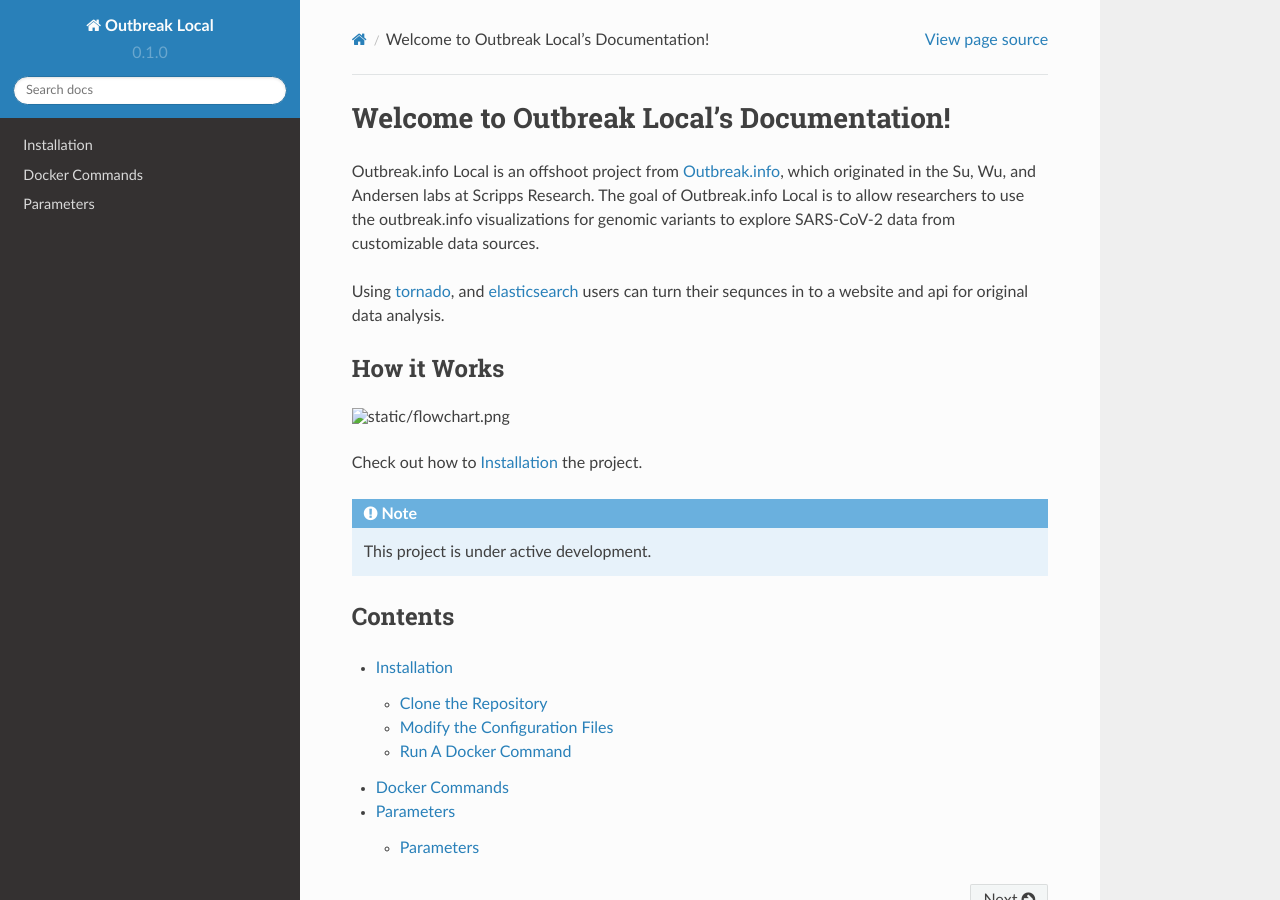
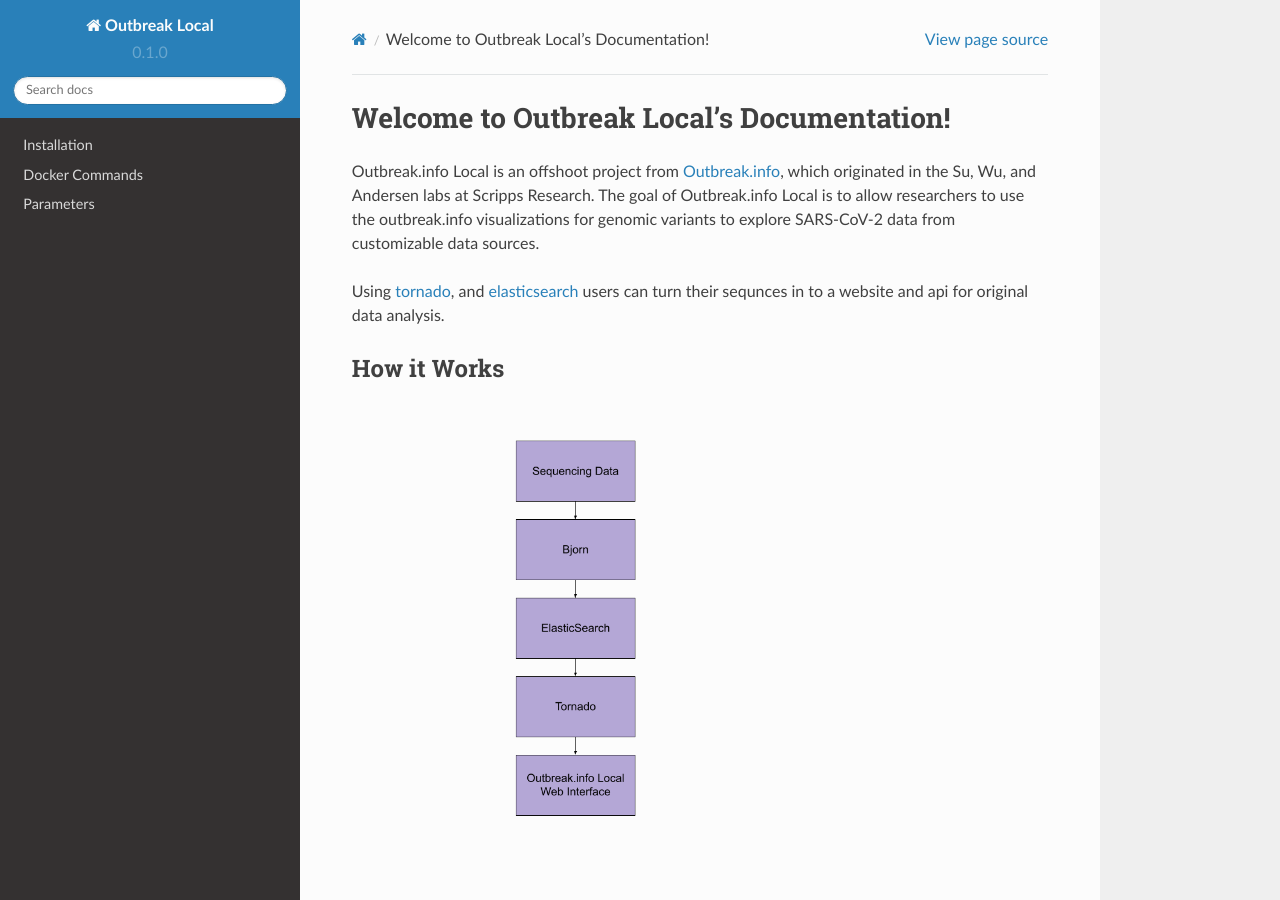
Before and after one commit to andersen-lab/outbreak-local-documentation, a Sphinx documentation site: the page built from docs/source/index.rst, in a window 1280 px wide and 900 px high. Built offline with Sphinx 7.4.7 and the Read the Docs theme 2.0.0, drawn with Linux system fonts in a browser that asks for light colours.

Commit message:
adding png

```diff
--- a/docs/source/index.rst
+++ b/docs/source/index.rst
@@ -11,8 +11,9 @@
 How it Works
 ------------
 
-.. image:: /static/flowchart.png
+.. image:: ../static/flowchart.png
 
+1.
 
 Check out how to :doc:`install` the project.
 
```
